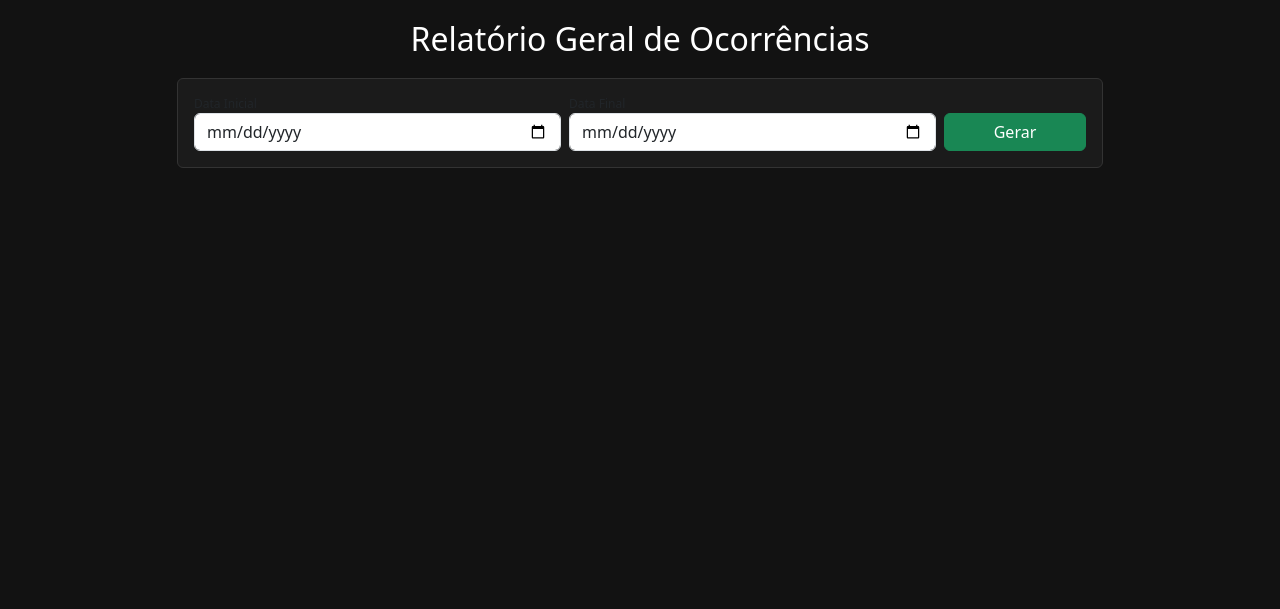
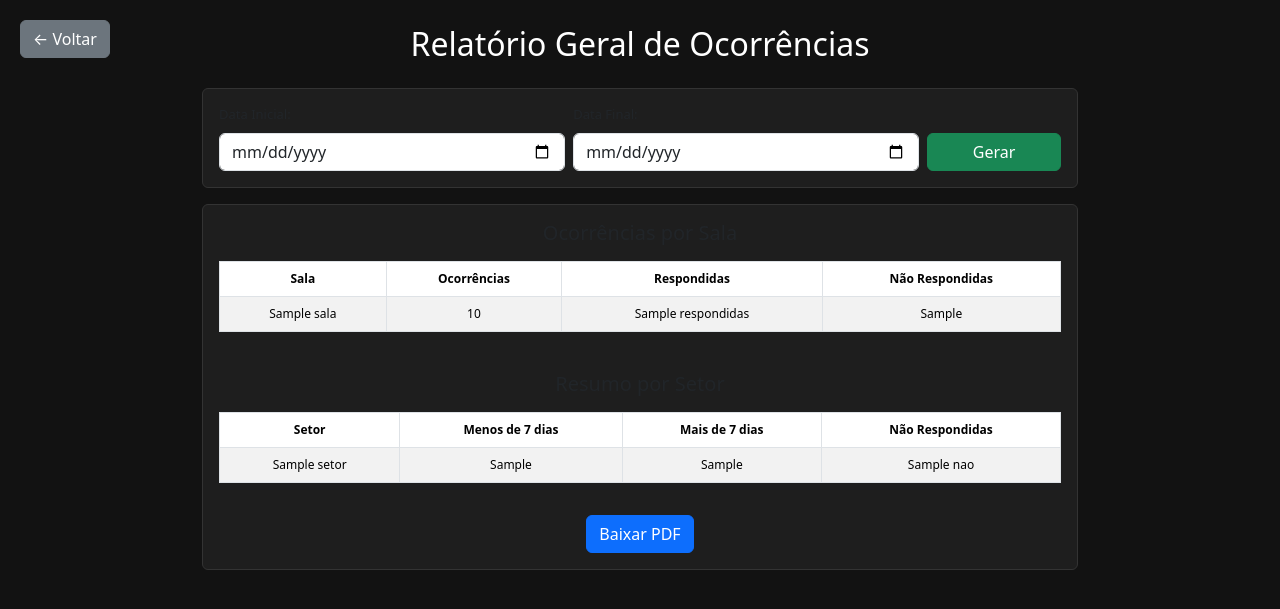
Before and after one commit to ocorrenciasidr/idr, a Flask app: template templates/relatorio_geral.html in a window 1280 px wide. Shown: the top 609 px of the page. Run offline with Flask 3, Linux system fonts and the light colour scheme; the template is opened without the code that fills it: most values are stand-ins (such as "Sample title", 1, 10 or a date in 2020); some libraries are stand-ins or nearby versions.

Commit message:
Update relatorio_geral.html

```diff
--- a/templates/relatorio_geral.html
+++ b/templates/relatorio_geral.html
@@ -4,179 +4,104 @@
 <meta charset="UTF-8">
 <title>SGCE - Relatório Geral</title>
 <link href="https://cdn.jsdelivr.net/npm/bootstrap@5.3.2/dist/css/bootstrap.min.css" rel="stylesheet">
-<script src="https://cdn.jsdelivr.net/npm/chart.js@4.4.0/dist/chart.umd.min.js"></script>
 <script src="https://cdn.jsdelivr.net/npm/jspdf@2.5.1/dist/jspdf.umd.min.js"></script>
 <style>
-  body { background:#121212; color:#eaeaea; font-size:12px; }
-  h2 { text-align:center; color:#fff; margin:20px 0; }
-  .card { background:#1b1b1b; border:1px solid #333; }
-  .table { color:#fff; }
-  thead { background:#1e1e1e; }
-  canvas { background:#1a1a1a; border-radius:8px; padding:10px; }
-  .resumo-box { background:#1e1e1e; padding:10px; border-radius:6px; }
+  body { background-color:#121212; color:#eaeaea; font-size:13px; }
+  h2 { text-align:center; margin:25px 0; color:#fff; }
+  .card { background:#1e1e1e; border:1px solid #333; }
+  table { color:#fff; font-size:12px; }
+  thead { background-color:#1b1b1b; }
+  .btn-voltar { position:absolute; left:20px; top:20px; }
 </style>
 </head>
 <body>
-<div class="container mt-3" style="max-width:950px;">
+
+<a href="{{ url_for('relatorio_inicial') }}" class="btn btn-secondary btn-voltar">← Voltar</a>
+<div class="container mt-4" style="max-width:900px;">
   <h2>Relatório Geral de Ocorrências</h2>
 
-  <div class="card p-3 mb-3">
+  <form method="get" action="{{ url_for('relatorio_geral') }}" class="card p-3 mb-3">
     <div class="row g-2 align-items-end">
       <div class="col-md-5">
-        <label>Data Inicial</label>
-        <input type="date" id="dataIni" class="form-control">
+        <label for="data_inicio" class="form-label">Data Inicial:</label>
+        <input type="date" id="data_inicio" name="data_inicio" class="form-control" value="{{ data_inicio or '' }}">
       </div>
       <div class="col-md-5">
-        <label>Data Final</label>
-        <input type="date" id="dataFim" class="form-control">
+        <label for="data_fim" class="form-label">Data Final:</label>
+        <input type="date" id="data_fim" name="data_fim" class="form-control" value="{{ data_fim or '' }}">
       </div>
       <div class="col-md-2">
-        <button id="btnGerar" class="btn btn-success w-100">Gerar</button>
+        <button type="submit" class="btn btn-success w-100">Gerar</button>
       </div>
     </div>
-  </div>
+  </form>
 
-  <div id="resultado" style="display:none;">
-    <h5 class="text-center mb-3">Resumo das Ocorrências</h5>
+  {% if relatorio_sala %}
+  <div class="card p-3">
+    <h5 class="text-center mb-3">Ocorrências por Sala</h5>
+    <table class="table table-striped table-bordered text-center">
+      <thead><tr><th>Sala</th><th>Ocorrências</th><th>Respondidas</th><th>Não Respondidas</th></tr></thead>
+      <tbody>
+        {% for r in relatorio_sala %}
+        <tr>
+          <td>{{ r['SALA'] }}</td>
+          <td>{{ r['TOTAL'] }}</td>
+          <td>{{ r['RESPONDIDAS'] }}</td>
+          <td>{{ r['NAO_RESPONDIDAS'] }}</td>
+        </tr>
+        {% endfor %}
+      </tbody>
+    </table>
 
-    <div id="resumoGeral" class="resumo-box mb-3 text-center"></div>
-
-    <div class="row">
-      <div class="col-md-6">
-        <canvas id="graficoSalas"></canvas>
-      </div>
-      <div class="col-md-6">
-        <canvas id="graficoStatus"></canvas>
-      </div>
-    </div>
-
-    <h6 class="mt-4">Ocorrências por Sala</h6>
-    <table class='table table-bordered table-striped text-center'>
-      <thead><tr><th>Sala</th><th>Qtde Ocorrências</th></tr></thead>
-      <tbody id="tabelaSalas"></tbody>
+    <h5 class="text-center mt-4 mb-3">Resumo por Setor</h5>
+    <table class="table table-bordered table-striped text-center">
+      <thead><tr><th>Setor</th><th>Menos de 7 dias</th><th>Mais de 7 dias</th><th>Não Respondidas</th></tr></thead>
+      <tbody>
+        {% for s in relatorio_setor %}
+        <tr>
+          <td>{{ s['SETOR'] }}</td>
+          <td>{{ s['MENOS7'] }}</td>
+          <td>{{ s['MAIS7'] }}</td>
+          <td>{{ s['NAO'] }}</td>
+        </tr>
+        {% endfor %}
+      </tbody>
     </table>
 
     <div class="text-center mt-3">
       <button id="btnPDF" class="btn btn-primary">Baixar PDF</button>
     </div>
   </div>
+  {% elif data_inicio and data_fim %}
+    <p class="text-center text-warning">Nenhuma ocorrência encontrada no período informado.</p>
+  {% endif %}
 </div>
 
-<script type="module">
-import { createClient } from "https://cdn.jsdelivr.net/npm/@supabase/supabase-js/+esm";
-const supabaseUrl = "https://SEU_SUPABASE_URL";
-const supabaseKey = "SEU_SUPABASE_ANON_KEY";
-const supabase = createClient(supabaseUrl, supabaseKey);
-
-const btnGerar = document.getElementById("btnGerar");
-const dataIni = document.getElementById("dataIni");
-const dataFim = document.getElementById("dataFim");
-const resultado = document.getElementById("resultado");
-const tabelaSalas = document.getElementById("tabelaSalas");
-const resumoGeral = document.getElementById("resumoGeral");
-const btnPDF = document.getElementById("btnPDF");
-let graficoSalas, graficoStatus;
-let ocorrencias = [];
-
-btnGerar.addEventListener("click", async ()=>{
-  if (!dataIni.value || !dataFim.value) return alert("Informe o período completo!");
-  const { data, error } = await supabase.from("ocorrencias")
-    .select("*")
-    .gte("DCO", dataIni.value)
-    .lte("DCO", dataFim.value);
-  if (error) return console.error(error);
-  ocorrencias = data;
-  if (!data.length) return alert("Nenhuma ocorrência encontrada no período.");
-
-  gerarResumo();
-  resultado.style.display = "block";
-});
-
-function gerarResumo(){
-  // Agrupar por sala
-  const porSala = {};
-  ocorrencias.forEach(o=>{
-    if (!porSala[o.SALA]) porSala[o.SALA]=[];
-    porSala[o.SALA].push(o);
-  });
-
-  tabelaSalas.innerHTML = "";
-  Object.entries(porSala).forEach(([sala, lista])=>{
-    tabelaSalas.innerHTML += `<tr><td>${sala}</td><td>${lista.length}</td></tr>`;
-  });
-
-  const total = ocorrencias.length;
-  const finalizadas = ocorrencias.filter(o=>o.STATUS=="FINALIZADA").length;
-  const atendimento = ocorrencias.filter(o=>o.STATUS=="ATENDIMENTO").length;
-  const assinadas = ocorrencias.filter(o=>o.STATUS=="ASSINADA").length;
-
-  resumoGeral.innerHTML = `
-    <h6 class="mb-2">Resumo Geral</h6>
-    <p>Total: <b>${total}</b> | Atendimentos: ${atendimento} (${((atendimento/total)*100).toFixed(1)}%) |
-    Finalizadas: ${finalizadas} (${((finalizadas/total)*100).toFixed(1)}%) |
-    Assinadas: ${assinadas} (${((assinadas/total)*100).toFixed(1)}%)</p>`;
-
-  gerarGraficos(porSala, { atendimento, finalizadas, assinadas });
-}
-
-function gerarGraficos(porSala, statusData){
-  const ctxSala = document.getElementById("graficoSalas");
-  const ctxStatus = document.getElementById("graficoStatus");
-
-  if (graficoSalas) graficoSalas.destroy();
-  if (graficoStatus) graficoStatus.destroy();
-
-  graficoSalas = new Chart(ctxSala, {
-    type: 'bar',
-    data: {
-      labels: Object.keys(porSala),
-      datasets: [{
-        label: 'Ocorrências por Sala',
-        data: Object.values(porSala).map(v=>v.length),
-        backgroundColor: '#4caf50'
-      }]
-    },
-    options: {
-      plugins:{legend:{display:false}},
-      scales:{x:{ticks:{color:'#eaeaea'}}, y:{ticks:{color:'#eaeaea'}}}
-    }
-  });
-
-  graficoStatus = new Chart(ctxStatus, {
-    type: 'pie',
-    data: {
-      labels: ['Atendimento','Finalizada','Assinada'],
-      datasets: [{
-        data: [statusData.atendimento, statusData.finalizadas, statusData.assinadas],
-        backgroundColor: ['#ffc107','#28a745','#17a2b8']
-      }]
-    },
-    options: { plugins:{legend:{labels:{color:'#fff'}}} }
-  });
-}
-
-btnPDF.addEventListener("click", ()=>{
+<script>
+document.getElementById("btnPDF")?.addEventListener("click", ()=>{
   const doc = new jspdf.jsPDF();
   doc.setFontSize(12);
-  doc.text("RELATÓRIO GERAL DE OCORRÊNCIAS", 20, 20);
-  doc.text(`Período: ${dataIni.value} a ${dataFim.value}`, 20, 30);
+  doc.text("Relatório Geral de Ocorrências", 20, 20);
+  doc.text("Período: {{ data_inicio or '' }} a {{ data_fim or '' }}", 20, 30);
+  doc.line(20, 33, 190, 33);
 
   let y = 45;
-  for (const tr of tabelaSalas.querySelectorAll("tr")) {
-    const tds = tr.querySelectorAll("td");
-    if (tds.length) {
-      doc.text(`${tds[0].textContent}: ${tds[1].textContent} ocorrências`, 20, y);
-      y += 6;
-      if (y>270){doc.addPage(); y=20;}
-    }
-  }
+  doc.text("Ocorrências por Sala:", 20, y); y += 6;
+  {% for r in relatorio_sala %}
+    doc.text("Sala {{ r['SALA'] }} - Total: {{ r['TOTAL'] }}, Resp: {{ r['RESPONDIDAS'] }}, Não Resp: {{ r['NAO_RESPONDIDAS'] }}", 20, y);
+    y += 6; if (y > 270) { doc.addPage(); y = 20; }
+  {% endfor %}
 
   y += 10;
-  doc.text("Resumo:", 20, y);
-  y += 6;
-  doc.text(resumoGeral.innerText, 20, y, {maxWidth:170});
+  doc.text("Resumo por Setor:", 20, y); y += 6;
+  {% for s in relatorio_setor %}
+    doc.text("{{ s['SETOR'] }} - <7d: {{ s['MENOS7'] }}, >7d: {{ s['MAIS7'] }}, Não Resp: {{ s['NAO'] }}", 20, y);
+    y += 6; if (y > 270) { doc.addPage(); y = 20; }
+  {% endfor %}
+
   doc.save("Relatorio_Geral.pdf");
 });
 </script>
+
 </body>
 </html>
```
